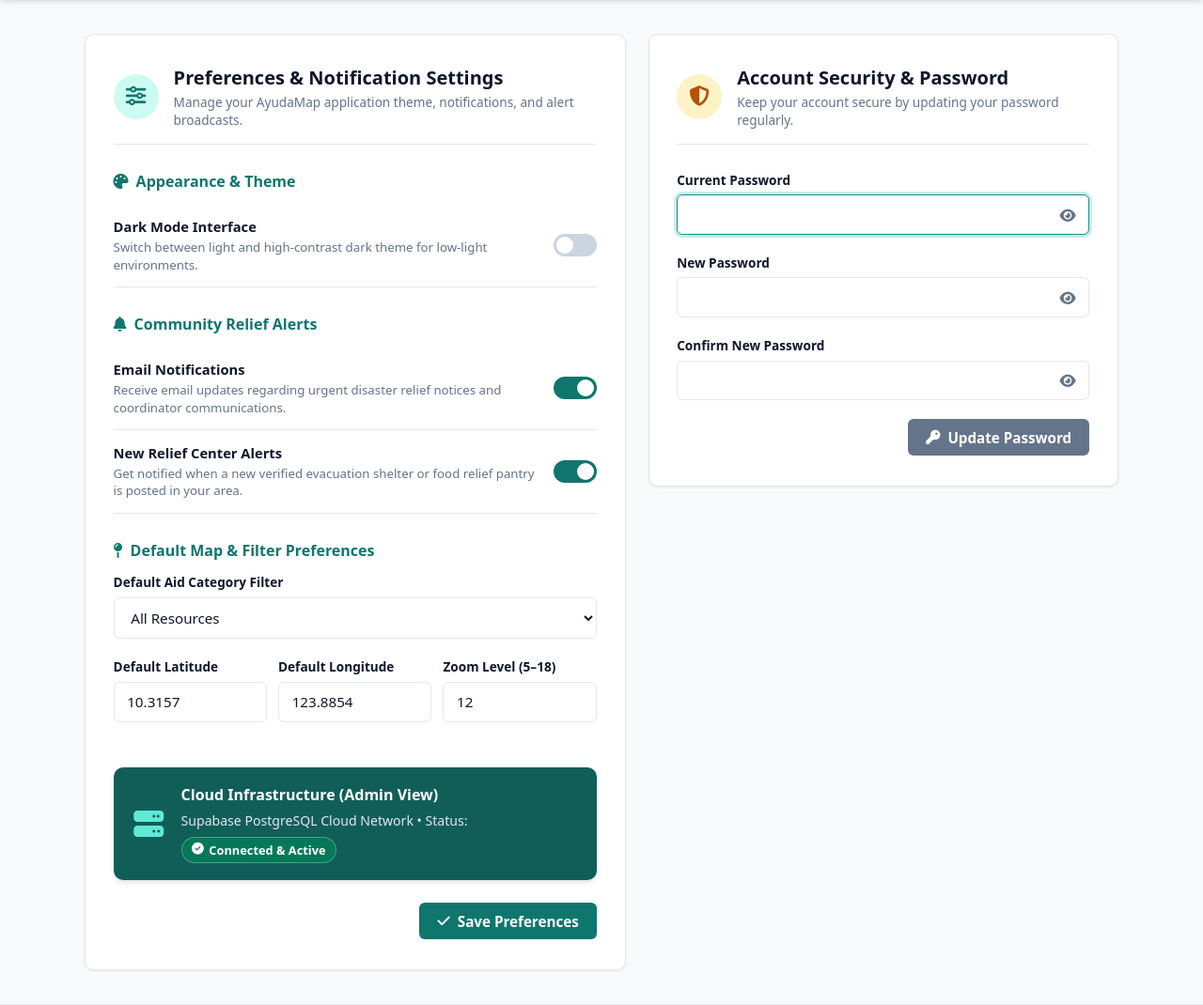
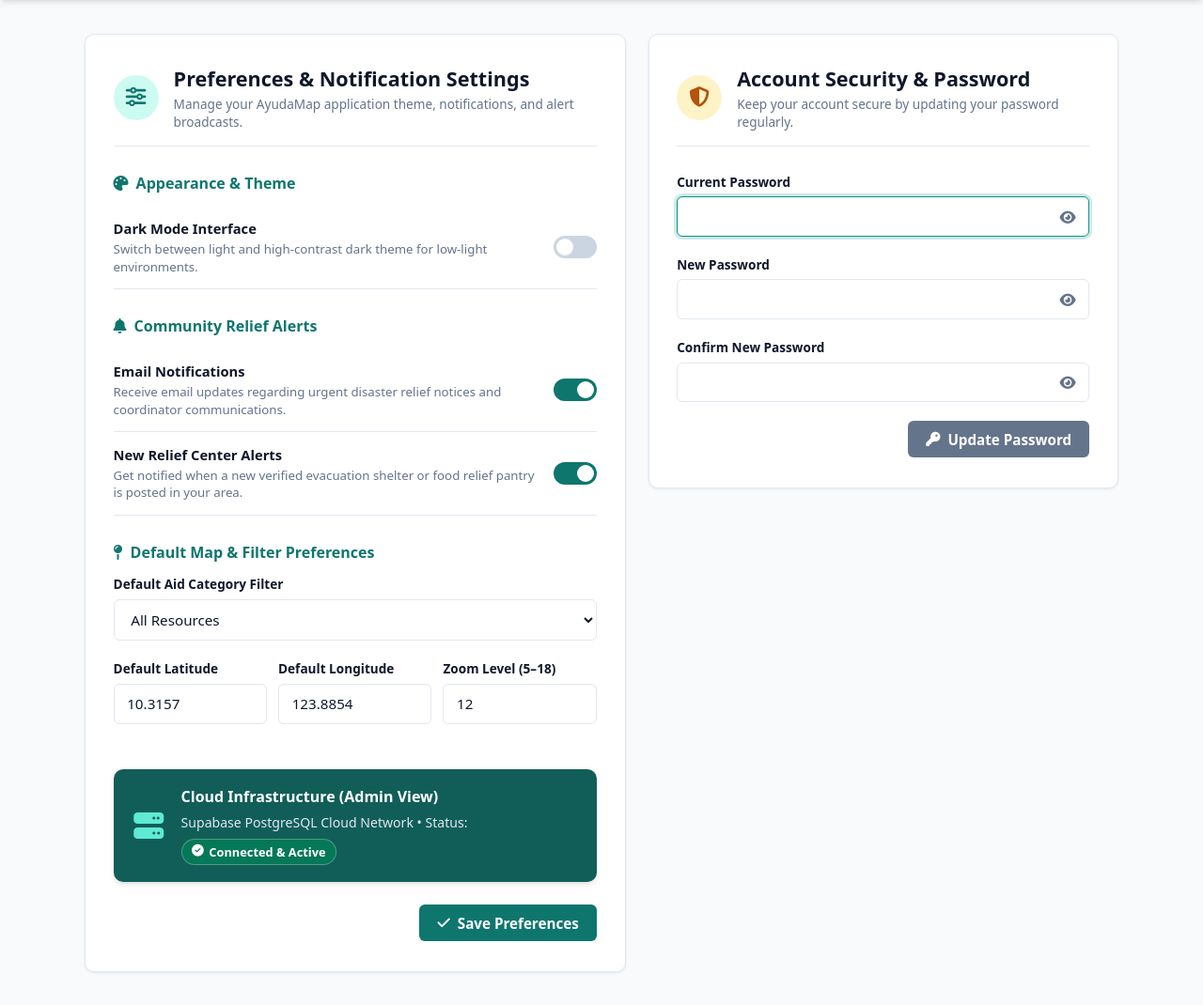
Before and after one commit to DanielMarkA/AyudaMap, a Django app: page /settings/ in a window 1280 px wide. Shown: the part 62-1132 px from the top of the page at 94% size. Run offline with Django 5.2, Linux system fonts and the light colour scheme; the visitor is signed in with stand-in values (Sample User, id 1).

Commit message:
style(settings): increase font size for headers in settings to enhance readability

```diff
--- a/static/css/user_settings/settings.css
+++ b/static/css/user_settings/settings.css
@@ -86,7 +86,7 @@ html.dark-mode .security-icon {
 
 .settings-header h1,
 .settings-header h2 {
-    font-size: 1.25rem;
+    font-size: 1.35rem;
     font-weight: 700;
     margin-bottom: 0.2rem;
 }
```
